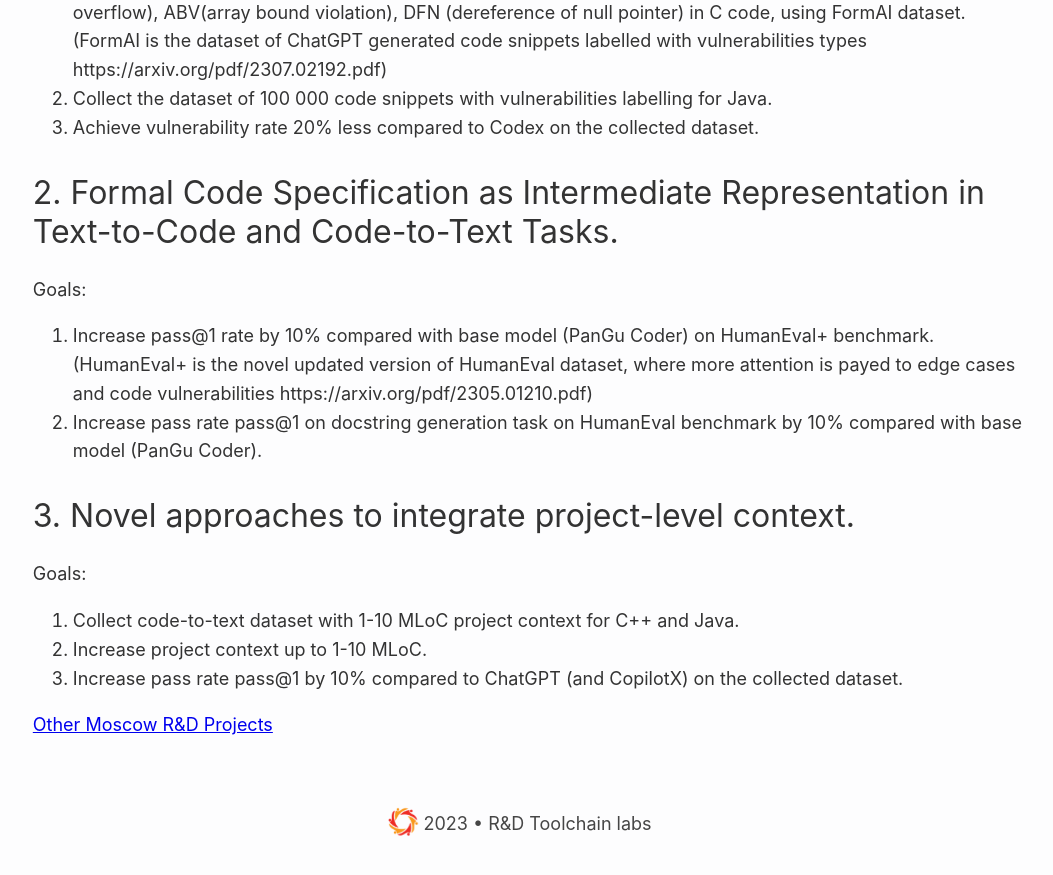
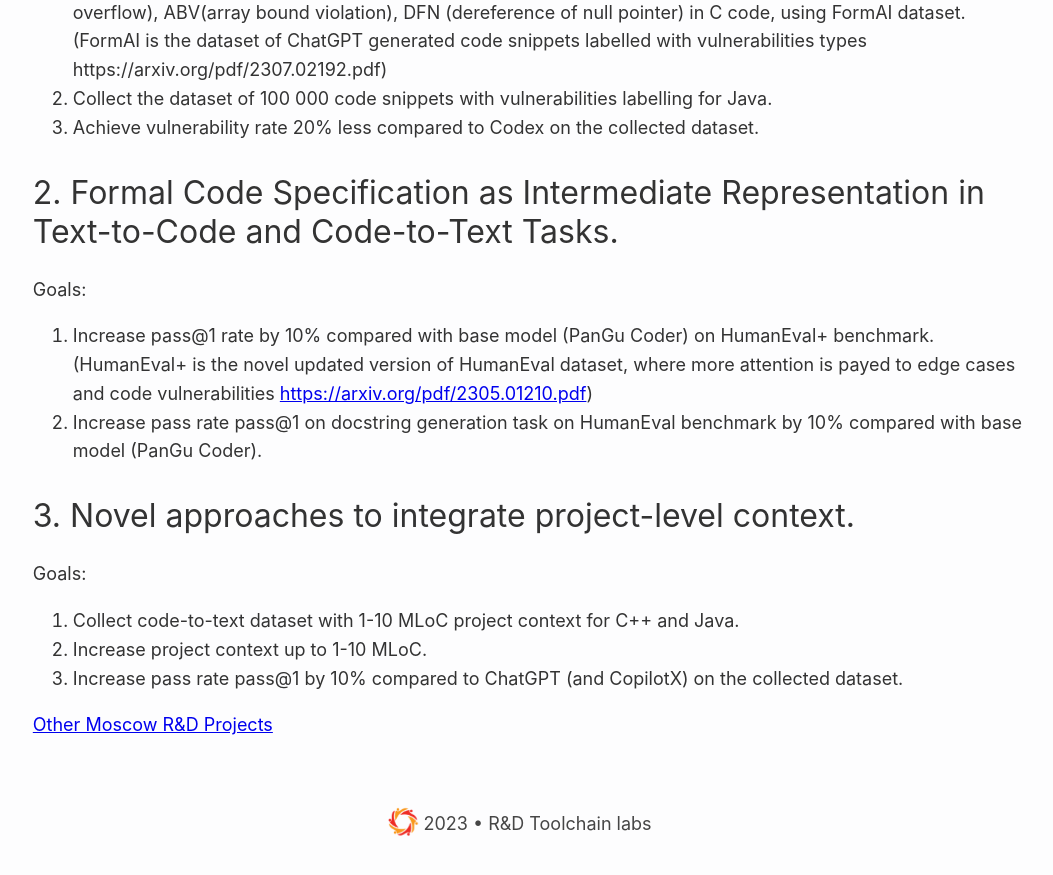
Before and after one commit to SuduIDE/toolchain-website, a Jekyll site: the page built from _projects/ai_for_code.md, in a window 1280 px wide and 900 px high, scrolled down 2965 px. Shown: the top 875 px of the window, without its empty margins (120-1173 px from the left). Built offline with Jekyll 4.4.1, drawn with Linux system fonts in a browser that asks for light colours; nearby versions of some CDN libraries; some of the changed lines change nothing that is shown.

Commit message:
Fix link in AI for Code page

```diff
--- a/_projects/ai_for_code.md
+++ b/_projects/ai_for_code.md
@@ -46,7 +46,7 @@
 
 #### 2. Formal Code Specification as Intermediate Representation in Text-to-Code and Code-to-Text Tasks.
 Goals:
-1.	Increase pass@1 rate by 10% compared with base model (PanGu Coder) on HumanEval+ benchmark. (HumanEval+ is the novel updated version of HumanEval dataset, where more attention is payed to edge cases and code vulnerabilities https://arxiv.org/pdf/2305.01210.pdf)
+1.	Increase pass@1 rate by 10% compared with base model (PanGu Coder) on HumanEval+ benchmark. (HumanEval+ is the novel updated version of HumanEval dataset, where more attention is payed to edge cases and code vulnerabilities [https://arxiv.org/pdf/2305.01210.pdf](https://arxiv.org/pdf/2305.01210.pdf))
 2.	Increase pass rate pass@1 on docstring generation task on HumanEval benchmark by 10% compared with base model (PanGu Coder).
 
 #### 3. Novel approaches to integrate project-level context.
```
